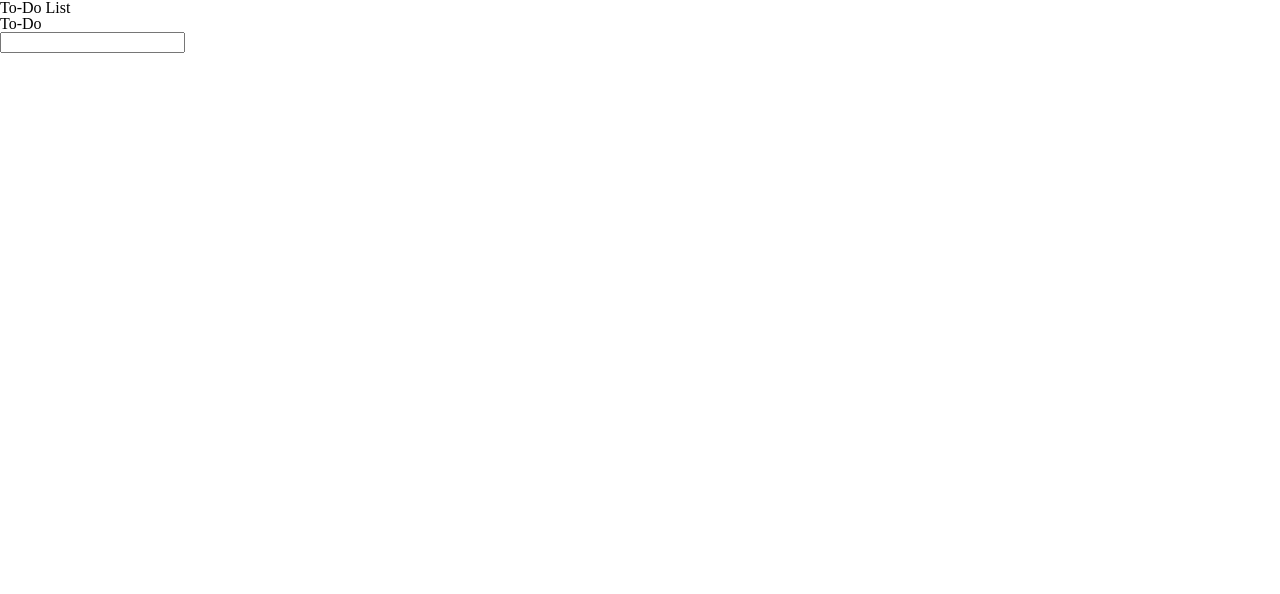
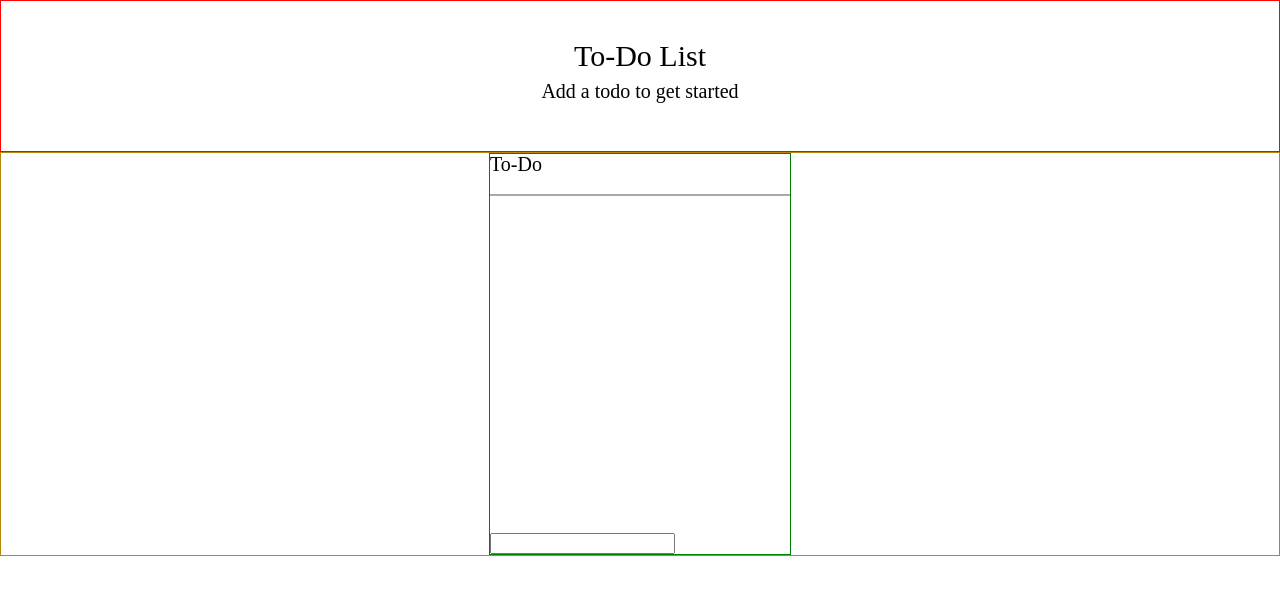
Before and after one commit to hgyeolc/todo-list, a plain HTML site: page index.html in a window 1280 px wide. Drawn offline with Linux system fonts and the light colour scheme.

Commit message:
test: 목록 레이아웃 테스트 작성

```diff
--- a/index.css
+++ b/index.css
@@ -0,0 +1,38 @@
+header {
+  border: 1px solid red;
+  padding: 40px 0;
+  text-align: center;
+}
+header h1 {
+  font-size: 30px;
+}
+header p {
+  font-size: 20px;
+  line-height: 2;
+}
+main {
+  border: 1px solid darkgoldenrod;
+}
+article {
+  border: 1px solid green;
+  width: 300px;
+  height: 400px;
+  margin: 0 auto;
+  position: relative;
+}
+article h2 {
+  font-size: 20px;
+  margin-bottom: 20px;
+}
+article ul {
+  border: 1px solid darkgray;
+}
+article ul li {
+  border: 1px solid firebrick;
+  width: 200px;
+  margin-bottom: 15px;
+}
+article input {
+  position: absolute;
+  bottom: 0;
+}
--- a/index.html
+++ b/index.html
@@ -3,7 +3,7 @@
 <head>
   <meta charset="UTF-8" />
   <meta name="viewport" content="width=device-width, initial-scale=1.0" />
-  <title>Document</title>
+  <title>To-Do List</title>
   <link rel="stylesheet" href="./reset.css" />
   <link rel="stylesheet" href="./index.css" />
   <script defer src="./index.js"></script>
@@ -11,6 +11,7 @@
 <body>
   <header>
     <h1>To-Do List</h1>
+    <p>Add a todo to get started</p>
   </header>
 
   <main>
```
